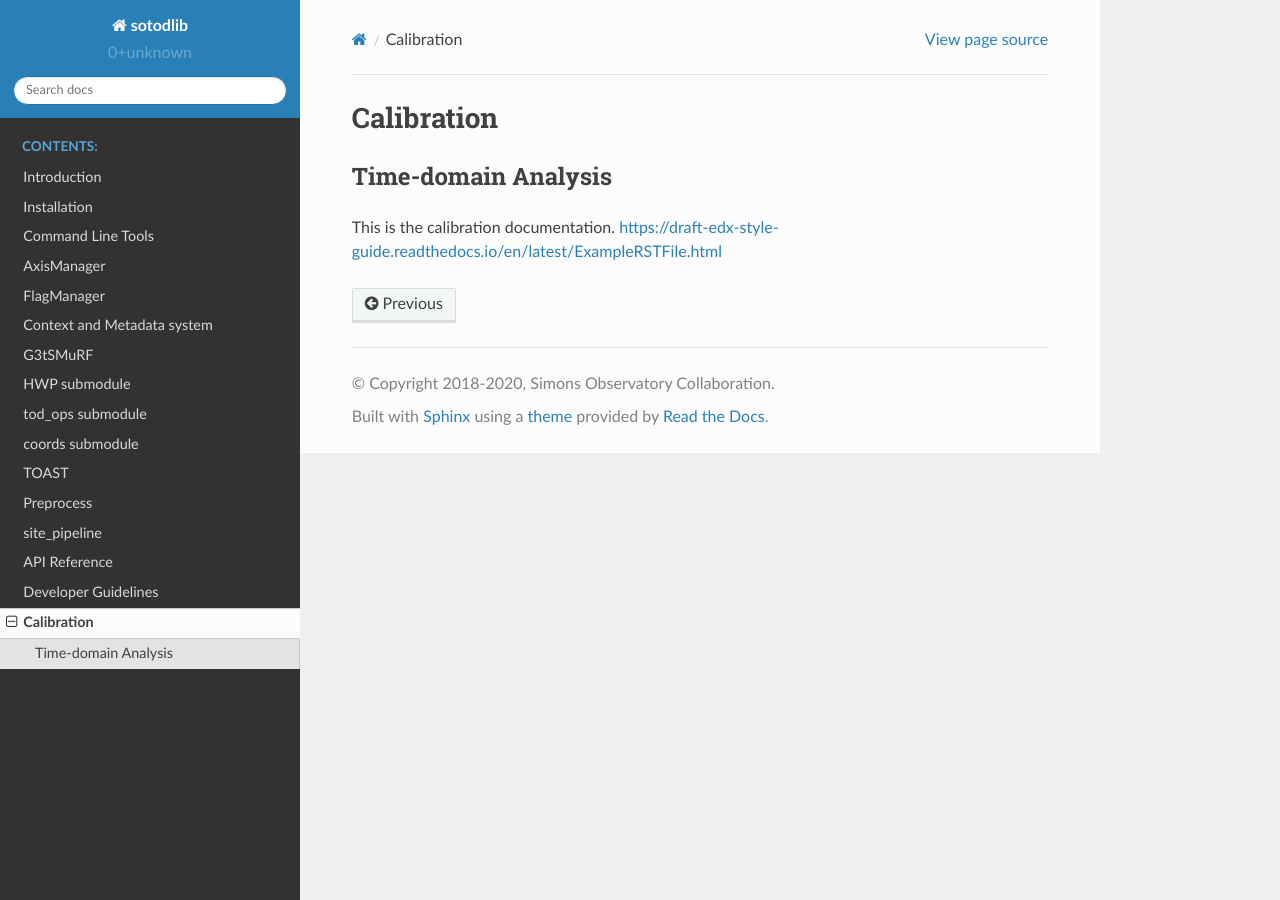
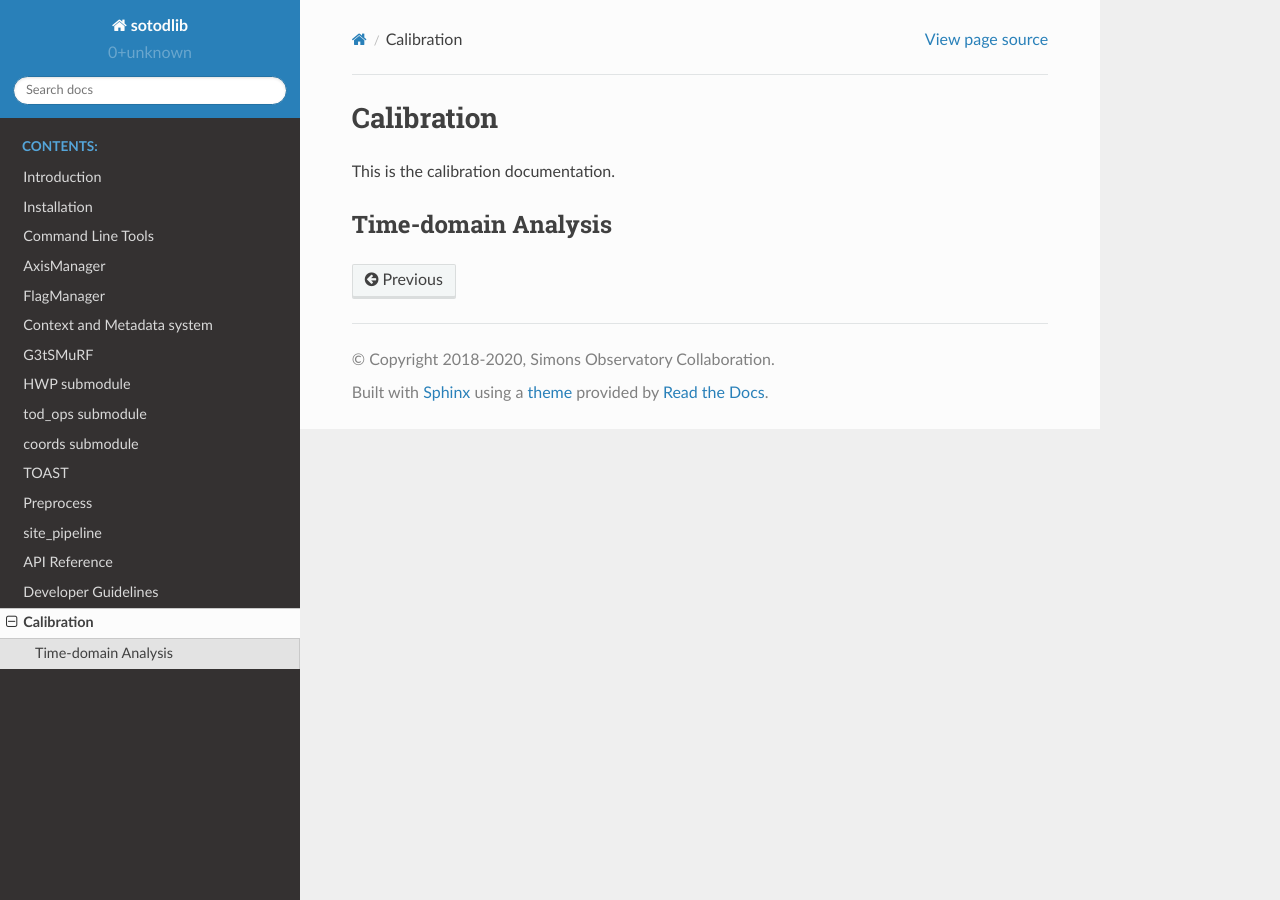
Before and after one commit to simonsobs/sotodlib, a Sphinx documentation site: the page built from docs/calibration.rst, in a window 1280 px wide. Built offline with Sphinx 7.4.7 and the Read the Docs theme 2.0.0, drawn with Linux system fonts in a browser that asks for light colours; some of the changed lines change nothing that is shown.

Commit message:
Update calibration.rst

```diff
--- a/docs/calibration.rst
+++ b/docs/calibration.rst
@@ -2,10 +2,8 @@
 Calibration
 #############
 
+This is the calibration documentation.
+
 *************
 Time-domain Analysis
 *************
-
-
-This is the calibration documentation.
-https://draft-edx-style-guide.readthedocs.io/en/latest/ExampleRSTFile.html
```
